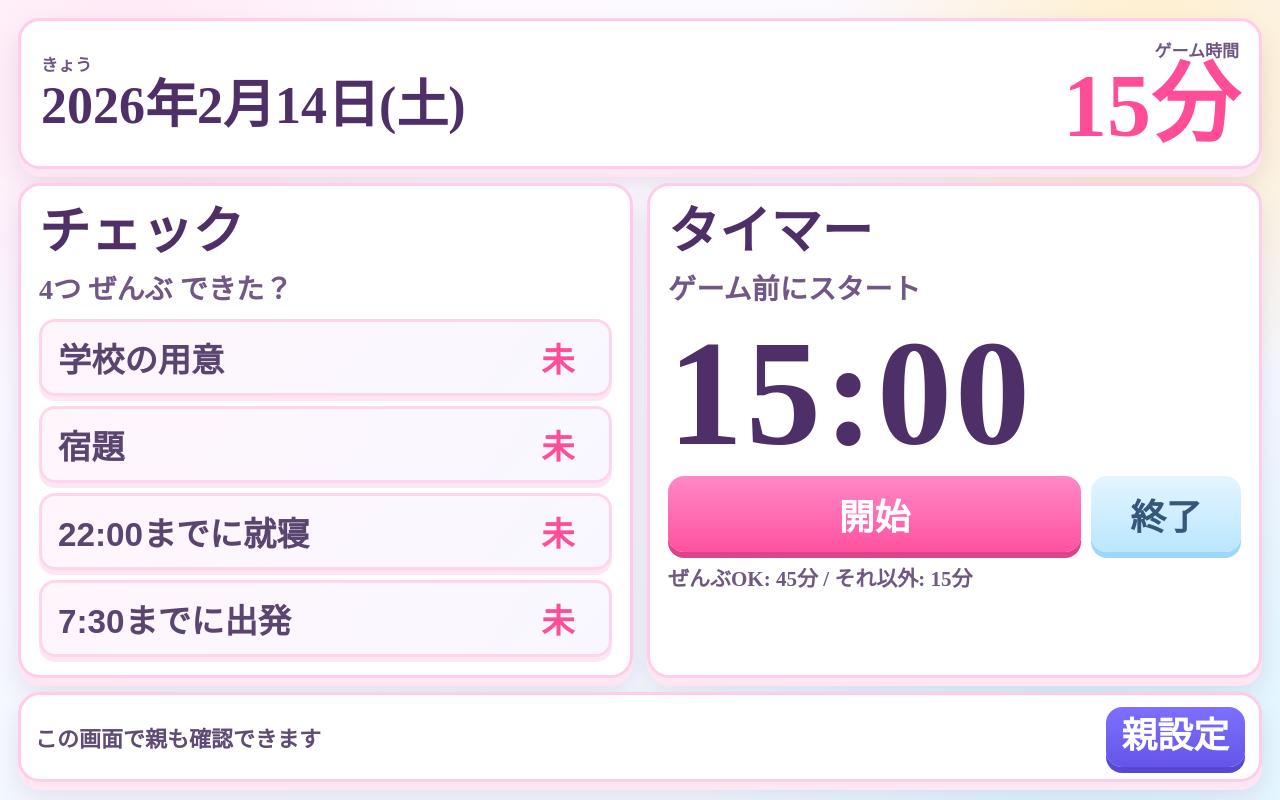
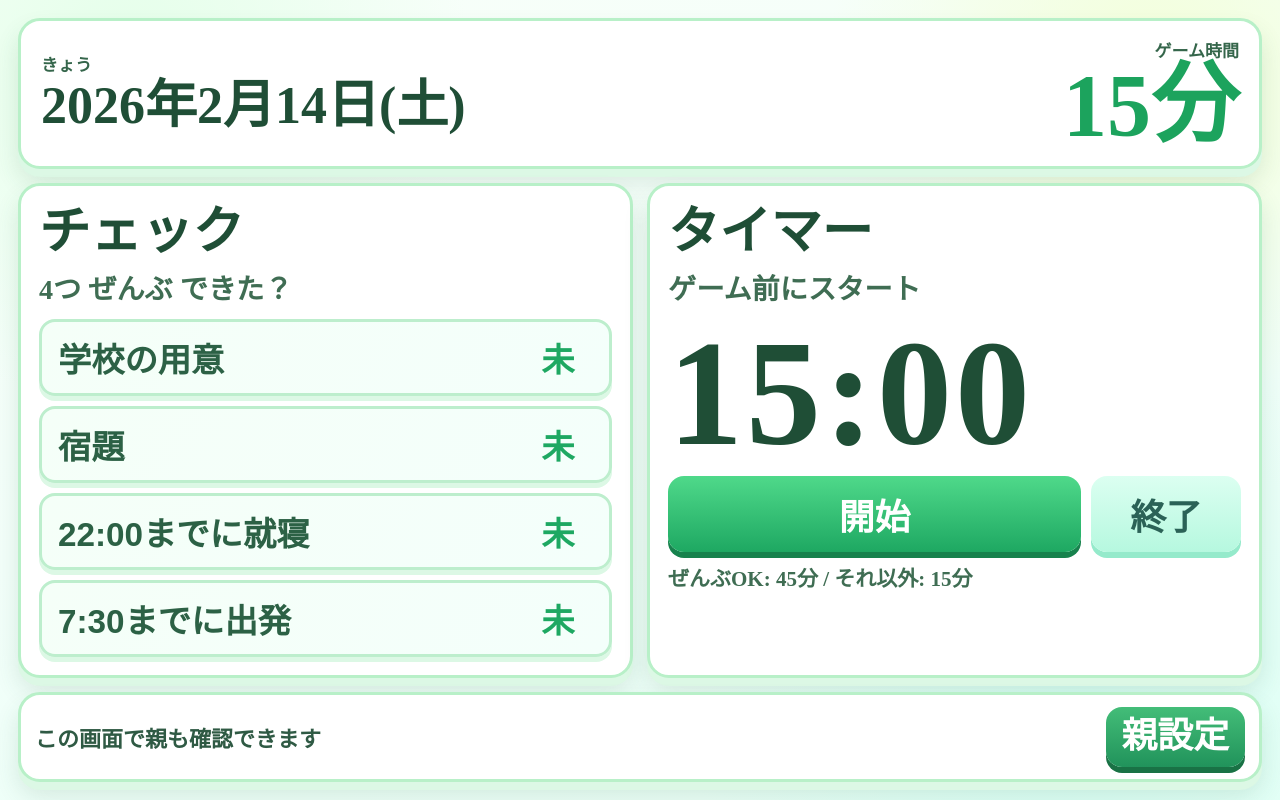
Before and after one commit to a2kiti/webapp20260214, a Next.js app: page / in a window 1280 px wide. Built offline with nearby package versions, Linux system fonts and the light colour scheme.

Commit message:
style: switch ui theme to green palette

```diff
--- a/src/app/page.module.css
+++ b/src/app/page.module.css
@@ -7,19 +7,19 @@
   grid-template-rows: auto 1fr auto;
   gap: 14px;
   background:
-    radial-gradient(circle at 10% 8%, #ffe8f5 0%, transparent 25%),
-    radial-gradient(circle at 90% 10%, #ffeec7 0%, transparent 24%),
-    radial-gradient(circle at 84% 88%, #d9f4ff 0%, transparent 30%),
-    linear-gradient(165deg, #fff9ff 0%, #f7f8ff 50%, #ecf8ff 100%);
+    radial-gradient(circle at 10% 8%, #e4ffe9 0%, transparent 25%),
+    radial-gradient(circle at 90% 10%, #f3ffd9 0%, transparent 24%),
+    radial-gradient(circle at 84% 88%, #d9fff5 0%, transparent 30%),
+    linear-gradient(165deg, #f8fff9 0%, #f3fffa 50%, #e8fff6 100%);
 }
 
 .headerCard,
 .card,
 .footer {
   background: #fff;
-  border: 3px solid #ffcce9;
+  border: 3px solid #b8f0c8;
   border-radius: 22px;
-  box-shadow: 0 8px 0 #ffe6f3, 0 14px 24px rgb(120 74 118 / 14%);
+  box-shadow: 0 8px 0 #dcf8e5, 0 14px 24px rgb(51 102 73 / 14%);
 }
 
 .headerCard {
@@ -31,13 +31,13 @@
 
 .label {
   font-size: 17px;
-  color: #6f5783;
+  color: #35664b;
   font-weight: 800;
 }
 
 .date {
   font-size: clamp(32px, 4.2vw, 52px);
-  color: #4f2f68;
+  color: #1f4e36;
   line-height: 1.15;
 }
 
@@ -48,13 +48,13 @@
 .minutes {
   font-size: clamp(54px, 7vw, 88px);
   line-height: 1;
-  color: #ff4e97;
+  color: #1ca35d;
   font-weight: 900;
 }
 
 .carry {
   font-size: 22px;
-  color: #276f70;
+  color: #25665d;
   font-weight: 800;
 }
 
@@ -74,14 +74,14 @@
 
 .card h2 {
   font-size: clamp(34px, 4vw, 52px);
-  color: #4f2f68;
+  color: #1f4e36;
   line-height: 1.1;
 }
 
 .sub {
   margin-top: 6px;
   margin-bottom: 12px;
-  color: #705785;
+  color: #3f6d53;
   font-size: clamp(19px, 2.2vw, 30px);
   font-weight: 700;
 }
@@ -95,31 +95,31 @@
 }
 
 .checkItem {
-  border: 3px solid #ffd5ec;
+  border: 3px solid #bdeecd;
   border-radius: 16px;
-  background: linear-gradient(130deg, #fff6fc 0%, #f8f7ff 100%);
-  box-shadow: 0 5px 0 #ffe6f5;
+  background: linear-gradient(130deg, #f5fff8 0%, #f4fffb 100%);
+  box-shadow: 0 5px 0 #dcf8e5;
   text-align: left;
   padding: 12px 16px;
   display: flex;
   justify-content: space-between;
   align-items: center;
   font-size: clamp(23px, 2.6vw, 37px);
-  color: #5a4470;
+  color: #2c6145;
   font-weight: 900;
 }
 
 .checkItem strong {
   min-width: 70px;
   text-align: center;
-  color: #ff4d98;
+  color: #1ea862;
 }
 
 .checkOn {
-  border-color: #90e6ab;
-  background: linear-gradient(130deg, #e6fdea 0%, #effff4 100%);
-  box-shadow: 0 5px 0 #cff6da;
-  color: #256339;
+  border-color: #84e29f;
+  background: linear-gradient(130deg, #dbfbe5 0%, #edfff2 100%);
+  box-shadow: 0 5px 0 #c6f4d5;
+  color: #1e5c34;
 }
 
 .note {
@@ -136,7 +136,7 @@
   line-height: 0.94;
   letter-spacing: 0.02em;
   font-weight: 900;
-  color: #4f2f68;
+  color: #1f4e36;
 }
 
 .timerButtons {
@@ -157,15 +157,15 @@
 .primaryBtn {
   flex: 1;
   color: #fff;
-  background: linear-gradient(180deg, #ff88c6 0%, #ff529f 100%);
-  box-shadow: 0 6px 0 #de438a;
+  background: linear-gradient(180deg, #4fd98a 0%, #1ea862 100%);
+  box-shadow: 0 6px 0 #17824d;
 }
 
 .secondaryBtn {
   width: 150px;
-  color: #34577a;
-  background: linear-gradient(180deg, #e4f5ff 0%, #bae6ff 100%);
-  box-shadow: 0 6px 0 #9fd7fb;
+  color: #2b6257;
+  background: linear-gradient(180deg, #dcfff1 0%, #b6f8df 100%);
+  box-shadow: 0 6px 0 #95eacb;
 }
 
 .primaryBtn:disabled,
@@ -176,7 +176,7 @@
 .rule {
   margin-top: 10px;
   font-size: 21px;
-  color: #6f5883;
+  color: #3f6d53;
   font-weight: 700;
 }
 
@@ -187,7 +187,7 @@
   align-items: center;
   gap: 8px;
   font-size: 22px;
-  color: #5f4b74;
+  color: #2f5a44;
   font-weight: 700;
 }
 
@@ -195,8 +195,8 @@
   color: #fff;
   text-decoration: none;
   line-height: 1;
-  background: linear-gradient(180deg, #7e70ff 0%, #6355e7 100%);
-  box-shadow: 0 6px 0 #5648d4;
+  background: linear-gradient(180deg, #43bd78 0%, #21935b 100%);
+  box-shadow: 0 6px 0 #197245;
 }
 
 .fullscreenTimer {
@@ -204,9 +204,9 @@
   inset: 0;
   z-index: 50;
   background:
-    radial-gradient(circle at 18% 12%, #ffe4f3 0%, transparent 24%),
-    radial-gradient(circle at 80% 14%, #fff2cb 0%, transparent 20%),
-    linear-gradient(165deg, #7a6eff 0%, #5e54e3 50%, #4f49c5 100%);
+    radial-gradient(circle at 18% 12%, #dfffe9 0%, transparent 24%),
+    radial-gradient(circle at 80% 14%, #f0ffd8 0%, transparent 20%),
+    linear-gradient(165deg, #2fa46a 0%, #208957 50%, #176b43 100%);
   color: #fff;
   display: grid;
   grid-template-rows: auto 1fr auto auto;
@@ -229,7 +229,7 @@
 
 .fullscreenHint {
   font-size: clamp(30px, 3.2vw, 48px);
-  color: #f9efff;
+  color: #e9fff1;
   font-weight: 700;
 }
 
@@ -247,16 +247,16 @@
 
 .fullscreenButtons .secondaryBtn {
   width: 220px;
-  color: #6a4f19;
-  background: linear-gradient(180deg, #fff5d0 0%, #ffda7b 100%);
-  box-shadow: 0 7px 0 #f1bf43;
+  color: #245841;
+  background: linear-gradient(180deg, #e2fff2 0%, #b3f5d6 100%);
+  box-shadow: 0 7px 0 #8fe4be;
 }
 
 .confirmOverlay {
   position: fixed;
   inset: 0;
   z-index: 60;
-  background: rgb(35 20 57 / 54%);
+  background: rgb(16 53 32 / 54%);
   display: grid;
   place-items: center;
   padding: 20px;
@@ -265,22 +265,22 @@
 .confirmModal {
   width: min(700px, 100%);
   background: #fff;
-  border: 3px solid #ffcce9;
+  border: 3px solid #b8f0c8;
   border-radius: 20px;
-  box-shadow: 0 8px 0 #ffe6f3, 0 16px 32px rgb(92 56 106 / 28%);
+  box-shadow: 0 8px 0 #dcf8e5, 0 16px 32px rgb(41 91 62 / 28%);
   padding: 20px;
   display: grid;
   gap: 14px;
 }
 
 .confirmModal h3 {
-  color: #4f2f68;
+  color: #1f4e36;
   font-size: clamp(34px, 4vw, 52px);
   line-height: 1.12;
 }
 
 .confirmModal p {
-  color: #614976;
+  color: #2e6148;
   font-size: clamp(24px, 2.8vw, 38px);
   font-weight: 700;
 }
--- a/src/app/settings/settings.module.css
+++ b/src/app/settings/settings.module.css
@@ -4,18 +4,18 @@
   overflow-y: auto;
   display: block;
   background:
-    radial-gradient(circle at 12% 10%, #ffe8f5 0%, transparent 24%),
-    radial-gradient(circle at 86% 85%, #d9f4ff 0%, transparent 30%),
-    linear-gradient(165deg, #fff9ff 0%, #f7f8ff 50%, #ecf8ff 100%);
+    radial-gradient(circle at 12% 10%, #e4ffe9 0%, transparent 24%),
+    radial-gradient(circle at 86% 85%, #d9fff5 0%, transparent 30%),
+    linear-gradient(165deg, #f8fff9 0%, #f3fffa 50%, #e8fff6 100%);
 }
 
 .card {
   width: min(900px, 100%);
   margin: 0 auto;
   background: #fff;
-  border: 3px solid #ffcce9;
+  border: 3px solid #b8f0c8;
   border-radius: 22px;
-  box-shadow: 0 8px 0 #ffe6f3, 0 14px 24px rgb(120 74 118 / 14%);
+  box-shadow: 0 8px 0 #dcf8e5, 0 14px 24px rgb(51 102 73 / 14%);
   padding: 18px;
   display: grid;
   gap: 14px;
@@ -23,13 +23,13 @@
 
 .card h1 {
   font-size: clamp(36px, 4.2vw, 56px);
-  color: #4f2f68;
+  color: #1f4e36;
   line-height: 1.1;
 }
 
 .sub {
   font-size: clamp(22px, 2.6vw, 34px);
-  color: #6d5682;
+  color: #3f6d53;
   font-weight: 700;
 }
 
@@ -37,15 +37,15 @@
   display: grid;
   gap: 10px;
   padding: 14px;
-  border: 3px solid #ffd8ee;
+  border: 3px solid #c9f4d7;
   border-radius: 16px;
-  background: linear-gradient(135deg, #fff7fc 0%, #f8f8ff 100%);
+  background: linear-gradient(135deg, #f5fff8 0%, #f4fffb 100%);
 }
 
 .blockTitle {
   font-size: clamp(26px, 3vw, 42px);
   font-weight: 900;
-  color: #4f2f68;
+  color: #1f4e36;
 }
 
 .row {
@@ -70,12 +70,12 @@
 }
 
 .block label {
-  color: #614976;
+  color: #2e6148;
   font-weight: 800;
 }
 
 .block input {
-  border: 3px solid #ffd2ec;
+  border: 3px solid #bfeecf;
   background: #fff;
 }
 
@@ -90,15 +90,15 @@
 .block button {
   border: 0;
   font-weight: 900;
-  color: #325679;
-  background: linear-gradient(180deg, #e4f5ff 0%, #bae6ff 100%);
-  box-shadow: 0 6px 0 #9fd7fb;
+  color: #2b6257;
+  background: linear-gradient(180deg, #dcfff1 0%, #b6f8df 100%);
+  box-shadow: 0 6px 0 #95eacb;
 }
 
 .block button.on {
   color: #fff;
-  background: linear-gradient(180deg, #ff88c6 0%, #ff529f 100%);
-  box-shadow: 0 6px 0 #de438a;
+  background: linear-gradient(180deg, #4fd98a 0%, #1ea862 100%);
+  box-shadow: 0 6px 0 #17824d;
 }
 
 .dangerBtn {
@@ -109,13 +109,13 @@
 
 .hint {
   font-size: clamp(20px, 2.2vw, 32px);
-  color: #6f5983;
+  color: #3f6d53;
   font-weight: 700;
 }
 
 .message {
   font-size: clamp(22px, 2.4vw, 34px);
-  color: #2f7d4b;
+  color: #1a8a52;
   font-weight: 900;
 }
 
@@ -125,15 +125,15 @@
   text-decoration: none;
   color: #fff;
   font-weight: 900;
-  background: linear-gradient(180deg, #7e70ff 0%, #6355e7 100%);
-  box-shadow: 0 6px 0 #5648d4;
+  background: linear-gradient(180deg, #43bd78 0%, #21935b 100%);
+  box-shadow: 0 6px 0 #197245;
 }
 
 .confirmOverlay {
   position: fixed;
   inset: 0;
   z-index: 40;
-  background: rgb(35 20 57 / 54%);
+  background: rgb(16 53 32 / 54%);
   display: grid;
   place-items: center;
   padding: 20px;
@@ -142,22 +142,22 @@
 .confirmModal {
   width: min(700px, 100%);
   background: #fff;
-  border: 3px solid #ffcce9;
+  border: 3px solid #b8f0c8;
   border-radius: 20px;
-  box-shadow: 0 8px 0 #ffe6f3, 0 16px 32px rgb(92 56 106 / 28%);
+  box-shadow: 0 8px 0 #dcf8e5, 0 16px 32px rgb(41 91 62 / 28%);
   padding: 20px;
   display: grid;
   gap: 14px;
 }
 
 .confirmModal h2 {
-  color: #4f2f68;
+  color: #1f4e36;
   font-size: clamp(34px, 4vw, 52px);
   line-height: 1.12;
 }
 
 .confirmModal p {
-  color: #614976;
+  color: #2e6148;
   font-size: clamp(24px, 2.8vw, 38px);
   font-weight: 700;
 }
```
